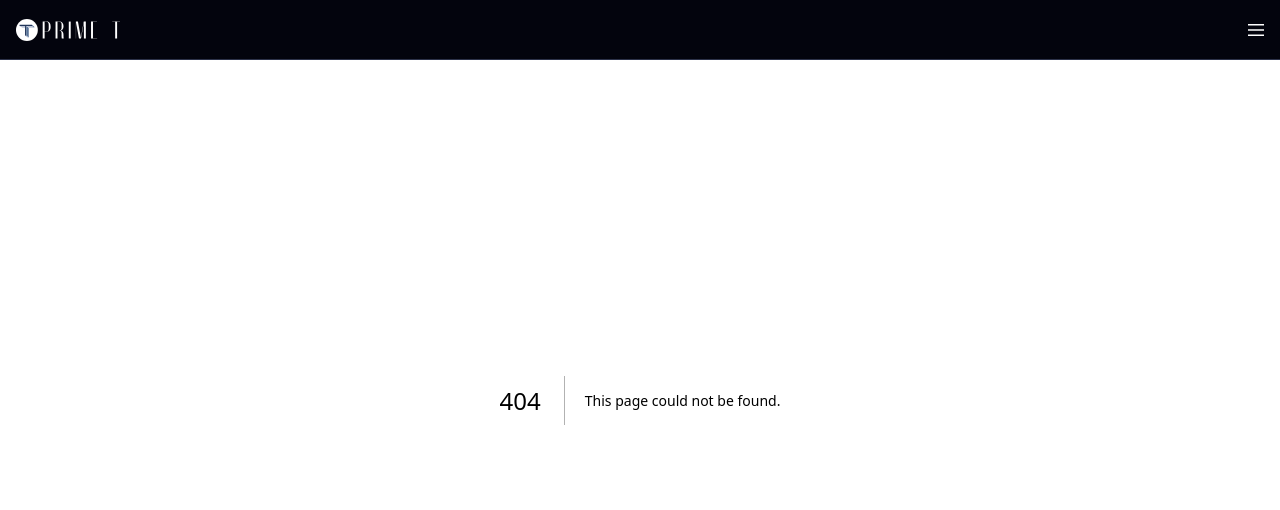
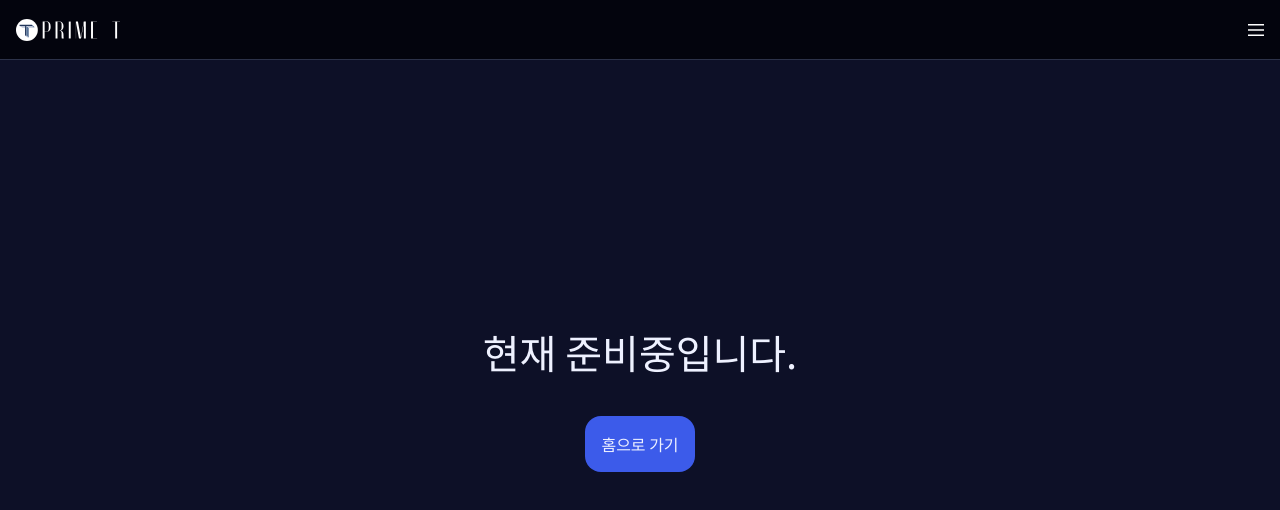
Before and after one commit to jangth0655/prime-t-front, a Next.js app: page /cs in a window 1280 px wide. Before the commit this address had no page. Shown: the top 510 px of the page. Built offline with nearby package versions, Linux system fonts and the light colour scheme.

Commit message:
네비게이션 페이지 및 준비중 컴포넌트 추가

```diff
--- /dev/null
+++ b/src/app/cs/page.tsx
@@ -0,0 +1,5 @@
+import ReadyPage from "@/components/ReadyPage";
+
+export default function CSPage() {
+  return <ReadyPage />;
+}
--- /dev/null
+++ b/src/app/market/page.tsx
@@ -0,0 +1,5 @@
+import ReadyPage from "@/components/ReadyPage";
+
+export default function MarketPage() {
+  return <ReadyPage />;
+}
--- /dev/null
+++ b/src/app/myPage/page.tsx
@@ -0,0 +1,5 @@
+import ReadyPage from "@/components/ReadyPage";
+
+export default function MyPage() {
+  return <ReadyPage />;
+}
--- /dev/null
+++ b/src/app/myWallet/page.tsx
@@ -0,0 +1,5 @@
+import ReadyPage from "@/components/ReadyPage";
+
+export default function MyWalletPage() {
+  return <ReadyPage />;
+}
--- a/src/components/Navbar.tsx
+++ b/src/components/Navbar.tsx
@@ -69,7 +69,7 @@ export default function Navbar() {
                   key={item.key}
                   className="w-full p-4 border-b-[1px] border-b-slate-500"
                 >
-                  <Link href={item.urls}>
+                  <Link href={item.urls} onClick={closeNavModal}>
                     <p className="text-slate-S200 text-body leading-body font-regular">
                       {item.pageName}
                     </p>
--- /dev/null
+++ b/src/components/ReadyPage.tsx
@@ -0,0 +1,17 @@
+"use client";
+
+import Link from "next/link";
+
+export default function ReadyPage() {
+  return (
+    <div className="absolute overflow-hidden left-0 right-0 bottom-0 top-0 bg-slate-S800 flex flex-col justify-center items-center space-y-10">
+      <h1 className="text-h1 leading-h1 text-slate-S200">현재 준비중입니다.</h1>
+      <Link
+        href={"/"}
+        className="text-body leading-body text-slate-S200 p-4 bg-primary-P200 rounded-2xl"
+      >
+        홈으로 가기
+      </Link>
+    </div>
+  );
+}
```
